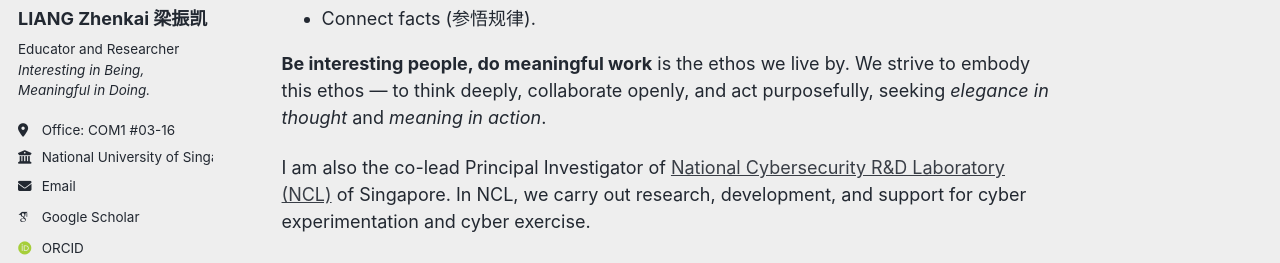
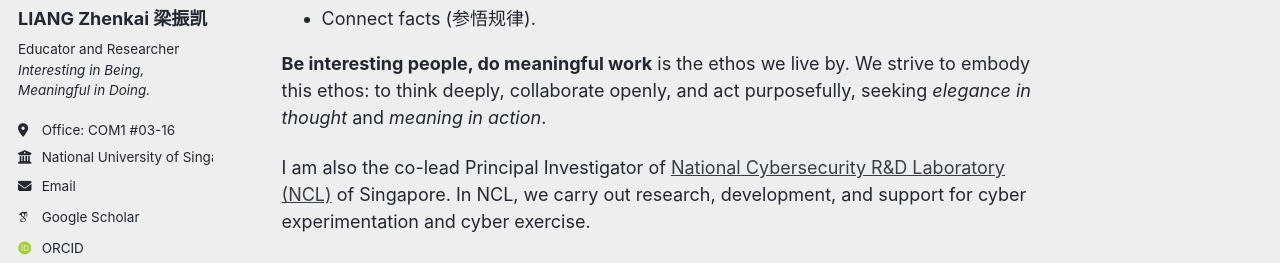
Before and after one commit to zhenkai-liang/zhenkai-liang.github.io, a Jekyll site: the page built from _pages/about.md, in a window 1280 px wide and 1335 px high. Shown: the part 363-626 px from the top of the window. Built offline with Jekyll 4.4.1, drawn with Linux system fonts in a browser that asks for light colours; some web fonts are replaced.

```diff
--- a/_pages/about.md
+++ b/_pages/about.md
@@ -14,7 +14,7 @@ I'm leading the [Curiosity Reserach Group](https://curiosity.comp.nus.edu.sg) wi
 * Abstract knowledge (提炼知识),
 * Connect facts (参悟规律).
 
-**Be interesting people, do meaningful work** is the ethos we live by. We strive to embody this ethos — to think deeply, collaborate openly, and act purposefully, seeking *elegance in thought* and *meaning in action*.
+**Be interesting people, do meaningful work** is the ethos we live by. We strive to embody this ethos: to think deeply, collaborate openly, and act purposefully, seeking *elegance in thought* and *meaning in action*.
 
 I am also the co-lead Principal Investigator of [National Cybersecurity R&D Laboratory (NCL)](https://ncl.sg) of Singapore. In NCL, we carry out research, development, and support for cyber experimentation and cyber exercise.
 
```
